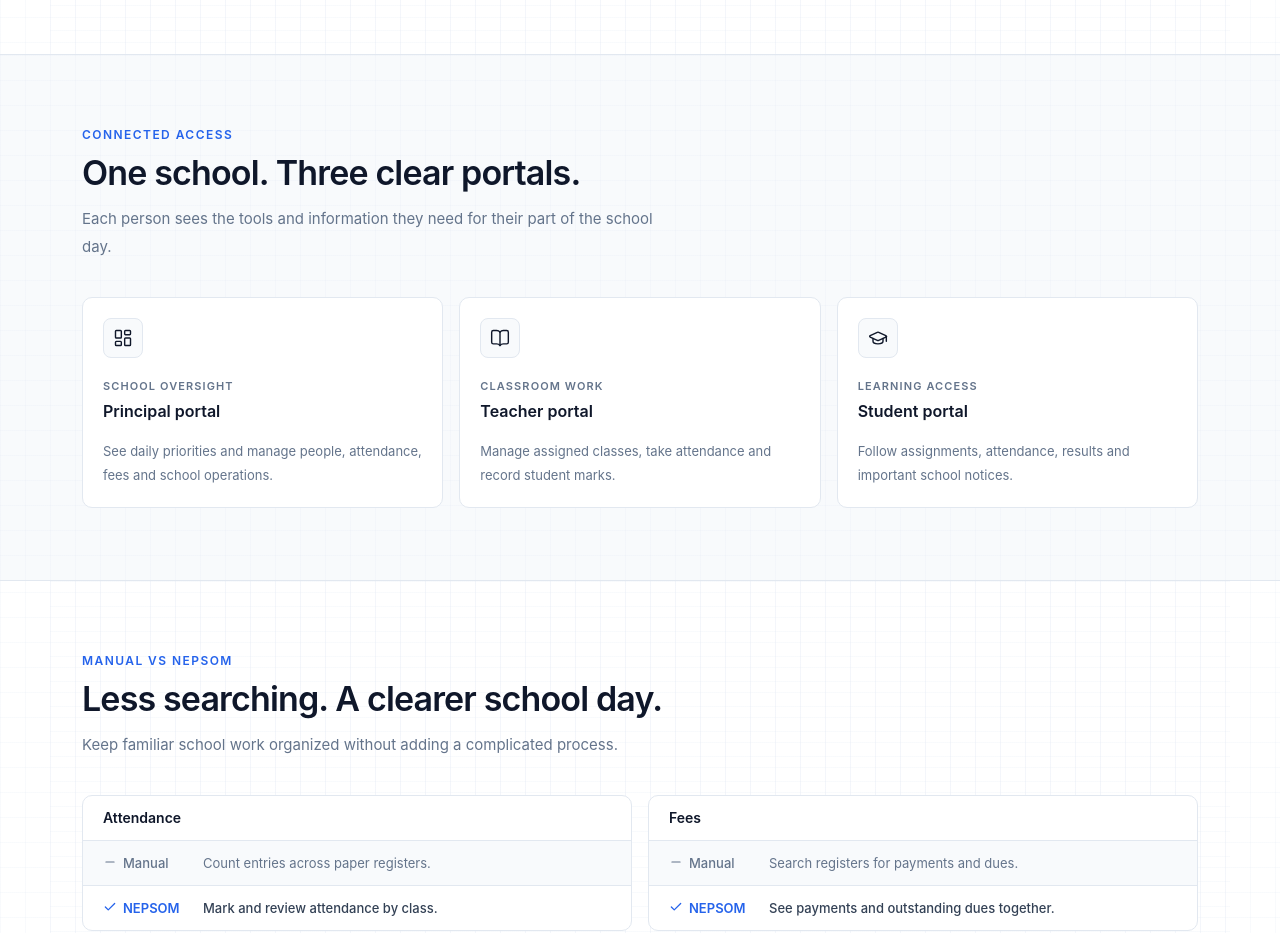
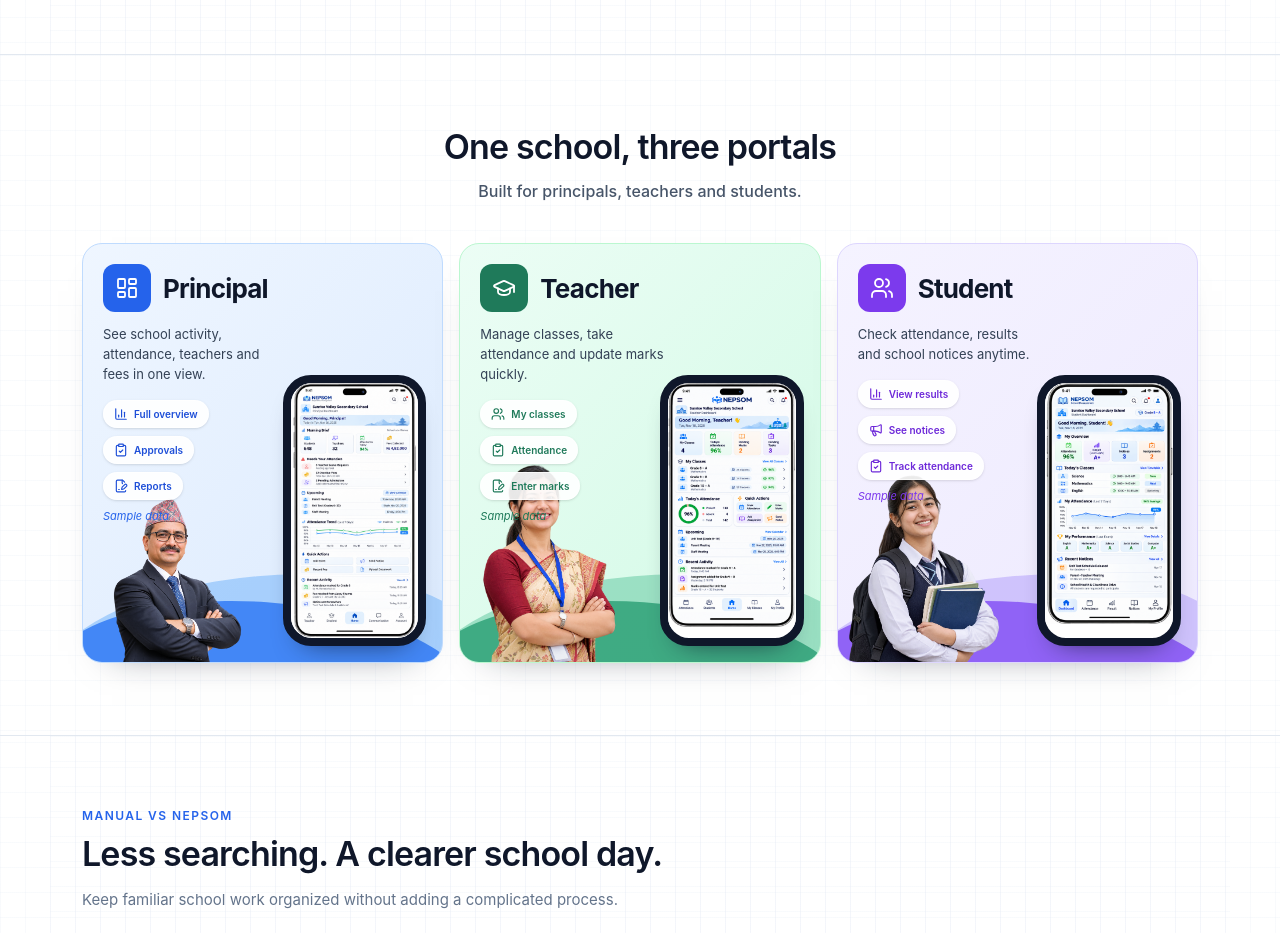
Before and after one commit to basantathapa7495/snap-main, a Next.js app: page / in a window 1280 px wide. Shown: the part 1640-2573 px from the top of the page. Built offline with nearby package versions, Linux system fonts and the light colour scheme.

Commit message:
Build one school three portals showcase

```diff
--- a/app/page.tsx
+++ b/app/page.tsx
@@ -3,7 +3,6 @@ import Link from 'next/link';
 import {
   ArrowRight,
   BarChart3,
-  BookOpen,
   Check,
   ClipboardCheck,
   FilePenLine,
@@ -34,22 +33,64 @@ const features = [
 
 const portals = [
   {
-    name: 'Principal portal',
-    eyebrow: 'School oversight',
+    name: 'Principal',
     icon: LayoutDashboard,
-    description: 'See daily priorities and manage people, attendance, fees and school operations.',
+    description: 'See school activity, attendance, teachers and fees in one view.',
+    portrait: '/principle.png',
+    portraitAlt: 'Nepali school principal',
+    dashboard: '/principle-dash.png',
+    dashboardAlt: 'Sample NEPSOM principal dashboard',
+    card: 'border-[#BFDBFE] bg-[linear-gradient(135deg,#EFF6FF_0%,#DBEAFE_100%)]',
+    accent: 'text-[#2563EB]',
+    iconTile: 'bg-[#2563EB]',
+    chipText: 'text-[#1D4ED8]',
+    waveBack: 'bg-[#93C5FD]',
+    waveFront: 'bg-[#3B82F6]',
+    features: [
+      { label: 'Full overview', icon: BarChart3 },
+      { label: 'Approvals', icon: ClipboardCheck },
+      { label: 'Reports', icon: FilePenLine },
+    ],
   },
   {
-    name: 'Teacher portal',
-    eyebrow: 'Classroom work',
-    icon: BookOpen,
-    description: 'Manage assigned classes, take attendance and record student marks.',
+    name: 'Teacher',
+    icon: GraduationCap,
+    description: 'Manage classes, take attendance and update marks quickly.',
+    portrait: '/teacher.png',
+    portraitAlt: 'Nepali school teacher',
+    dashboard: '/teacher-dash.png',
+    dashboardAlt: 'Sample NEPSOM teacher dashboard',
+    card: 'border-[#BBF7D0] bg-[linear-gradient(135deg,#ECFDF5_0%,#D1FAE5_100%)]',
+    accent: 'text-[#1F7A5A]',
+    iconTile: 'bg-[#1F7A5A]',
+    chipText: 'text-[#1F7A5A]',
+    waveBack: 'bg-[#86D7B7]',
+    waveFront: 'bg-[#38A77E]',
+    features: [
+      { label: 'My classes', icon: Users },
+      { label: 'Attendance', icon: ClipboardCheck },
+      { label: 'Enter marks', icon: FilePenLine },
+    ],
   },
   {
-    name: 'Student portal',
-    eyebrow: 'Learning access',
-    icon: GraduationCap,
-    description: 'Follow assignments, attendance, results and important school notices.',
+    name: 'Student',
+    icon: Users,
+    description: 'Check attendance, results and school notices anytime.',
+    portrait: '/student.png',
+    portraitAlt: 'Nepali school student',
+    dashboard: '/student-dash.png',
+    dashboardAlt: 'Sample NEPSOM student dashboard',
+    card: 'border-[#DDD6FE] bg-[linear-gradient(135deg,#F5F3FF_0%,#EDE9FE_100%)]',
+    accent: 'text-[#7C3AED]',
+    iconTile: 'bg-[#7C3AED]',
+    chipText: 'text-[#6D28D9]',
+    waveBack: 'bg-[#C4B5FD]',
+    waveFront: 'bg-[#8B5CF6]',
+    features: [
+      { label: 'View results', icon: BarChart3 },
+      { label: 'See notices', icon: Megaphone },
+      { label: 'Track attendance', icon: ClipboardCheck },
+    ],
   },
 ];
 
@@ -199,25 +240,81 @@ export default function HomePage() {
           </div>
         </section>
 
-        <section id="portals" aria-labelledby="portals-heading" className="scroll-mt-20 border-y border-[#E2E8F0] bg-[#F8FAFC] py-12 sm:py-[72px]">
+        <section id="portals" aria-labelledby="portals-heading" className="scroll-mt-20 border-y border-[#E2E8F0] bg-white py-12 sm:py-[72px]">
           <div className={container}>
-            <p className="text-xs font-semibold uppercase tracking-[0.12em] text-[#2563EB]">Connected access</p>
-            <h2 id="portals-heading" className={`${heading} mt-2.5`}>One school. Three clear portals.</h2>
-            <p className={sectionCopy}>Each person sees the tools and information they need for their part of the school day.</p>
+            <div className="text-center">
+              <h2 id="portals-heading" className={heading}>One school, three portals</h2>
+              <p className="mt-3 text-sm font-medium text-[#475569] sm:text-base">Built for principals, teachers and students.</p>
+            </div>
 
-            <div className="mt-7 grid gap-3 sm:mt-9 md:grid-cols-3 md:gap-4">
-              {portals.map(({ name, eyebrow, icon: Icon, description }) => (
-                <article key={name} className={`${styles.portalCard} rounded-[10px] border border-[#E2E8F0] bg-white p-4 sm:p-5`}>
-                  <div className="flex items-start gap-3.5 md:block">
-                    <span className="flex h-10 w-10 shrink-0 items-center justify-center rounded-lg border border-[#E2E8F0] bg-[#F8FAFC] md:mb-5">
-                      <Icon className="h-5 w-5 text-[#0F172A]" strokeWidth={1.7} aria-hidden="true" />
-                    </span>
-                    <div>
-                      <p className="text-[11px] font-semibold uppercase tracking-[0.1em] text-[#64748B]">{eyebrow}</p>
-                      <h3 className="mt-1 text-[16px] font-semibold leading-6">{name}</h3>
+            <div className="mt-8 grid gap-4 sm:mt-10 lg:grid-cols-3">
+              {portals.map(({
+                name,
+                icon: Icon,
+                description,
+                portrait,
+                portraitAlt,
+                dashboard,
+                dashboardAlt,
+                card,
+                accent,
+                iconTile,
+                chipText,
+                waveBack,
+                waveFront,
+                features: portalFeatures,
+              }) => (
+                <article
+                  key={name}
+                  className={`${styles.portalCard} ${styles.portalShowcaseCard} ${card} relative isolate min-h-[420px] overflow-hidden rounded-[20px] border shadow-[0_18px_36px_-30px_rgba(15,23,42,0.55)]`}
+                >
+                  <div className="relative z-30 p-5">
+                    <div className="flex items-center gap-3">
+                      <span className={`flex h-12 w-12 shrink-0 items-center justify-center rounded-xl text-white ${iconTile}`}>
+                        <Icon className="h-6 w-6" strokeWidth={1.8} aria-hidden="true" />
+                      </span>
+                      <h3 className="text-[26px] font-bold tracking-[-0.03em] text-[#0F172A]">{name}</h3>
+                    </div>
+
+                    <p className="mt-3 max-w-[58%] text-[13px] leading-5 text-[#334155]">{description}</p>
+
+                    <div className="mt-4 flex max-w-[58%] flex-col items-start gap-2">
+                      {portalFeatures.map(({ label, icon: FeatureIcon }) => (
+                        <span key={label} className={`inline-flex min-h-7 items-center gap-1.5 rounded-full border border-white/70 bg-white/90 px-2.5 text-[10px] font-semibold shadow-sm ${chipText}`}>
+                          <FeatureIcon className="h-3.5 w-3.5" strokeWidth={2} aria-hidden="true" />
+                          {label}
+                        </span>
+                      ))}
+                    </div>
+                    <p className={`mt-2 text-[11px] italic ${accent}`}>Sample data</p>
+                  </div>
+
+                  <div className={`${styles.portalWave} ${styles.portalWaveBack} ${waveBack}`} aria-hidden="true" />
+                  <div className={`${styles.portalWave} ${styles.portalWaveFront} ${waveFront}`} aria-hidden="true" />
+
+                  <div className="absolute bottom-0 left-0 z-20 h-[48%] w-[48%]">
+                    <Image
+                      src={portrait}
+                      alt={portraitAlt}
+                      fill
+                      sizes="(max-width: 1023px) 46vw, 16vw"
+                      loading="lazy"
+                      className="object-contain object-left-bottom"
+                    />
+                  </div>
+
+                  <div className="absolute bottom-4 right-4 z-30 w-[40%] rounded-[28px] border-[4px] border-[#0F172A] bg-[#0F172A] p-1 shadow-[0_16px_28px_-20px_rgba(15,23,42,0.8)]">
+                    <div className="relative aspect-[9/18] overflow-hidden rounded-[21px] bg-white">
+                      <Image
+                        src={dashboard}
+                        alt={dashboardAlt}
+                        fill
+                        sizes="(max-width: 1023px) 38vw, 13vw"
+                        loading="lazy"
+                        className="object-contain object-top"
+                      />
                     </div>
                   </div>
-                  <p className="mt-3 text-[13px] leading-6 text-[#64748B] md:mt-4">{description}</p>
                 </article>
               ))}
             </div>
```
